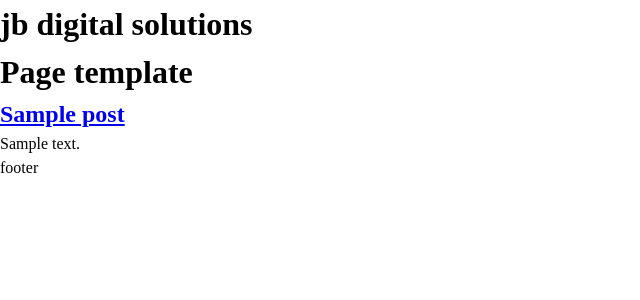
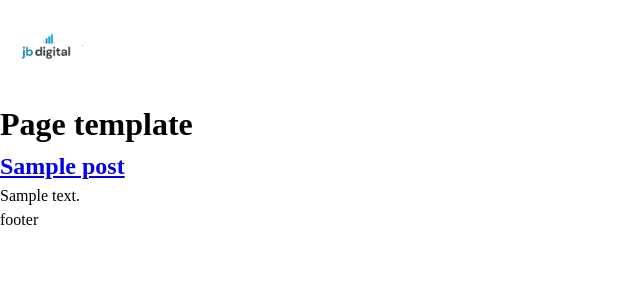
Before and after one commit to jhums04/jbdigitalsolutions, a WordPress theme: template page.php in a window 1280 px wide. Shown: the top 300 px of the page, without its empty margins (0-640 px from the left). Run offline with PHP 8.4 and a stand-in for WordPress, Linux system fonts and the light colour scheme; the site name, menu and one post (Sample post) are stand-ins, and other content is empty.

Commit message:
added temp header and index

```diff
--- a/header.php
+++ b/header.php
@@ -4,6 +4,12 @@
     <?php wp_head() ?>
 </head>
 <body>
-    <h1>jb digital solutions</h1>
+    <nav>
+        <div class="nav-container">
+            <div class="logo">
+                <img src="<?php echo get_theme_file_uri('/images/logo.png') ?>" alt="logo">
+            </div>
+        </div>
+    </nav>
 </body>
 </html>
```
Also changed, not shown: index.php (+16 -0 lines).
